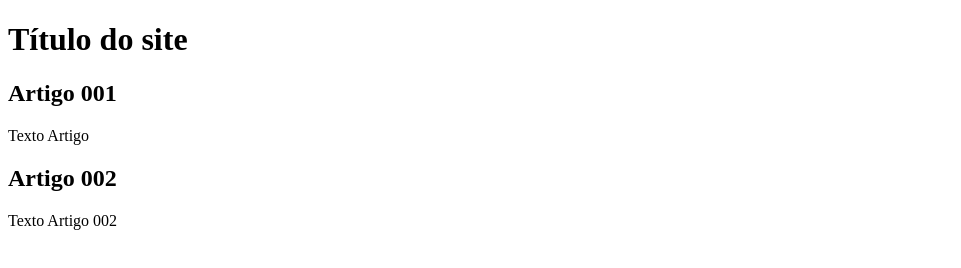
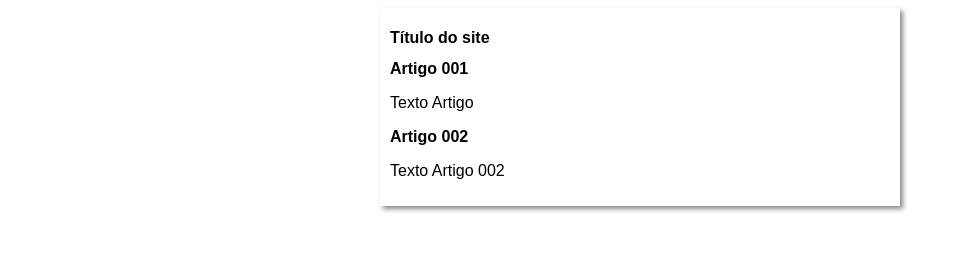
Before and after one commit to Victor-pant/projeto-site, a plain HTML site: page index.html in a window 1280 px wide. Shown: the whole page, without its empty margins (0-961 px from the left). Drawn offline with Linux system fonts and the light colour scheme.

Commit message:
iniciei o design

```diff
--- /dev/null
+++ b/estilos/style.css
@@ -0,0 +1,17 @@
+* {
+    font-family: Arial, Helvetica, sans-serif;
+    font-size: 16px;
+}
+
+body {
+    background-color: rgb(rgb(204, 157, 248));
+
+}
+
+main {
+    background-color: white;
+    width: 500px;
+    margin: auto;
+    padding: 10px;
+    box-shadow: 3px 3px 5px rgba(0, 0, 0, 0.473) ;
+}
--- a/index.html
+++ b/index.html
@@ -4,6 +4,7 @@
     <meta charset="UTF-8">
     <meta name="viewport" content="width=device-width, initial-scale=1.0">
     <title>Titulo do site</title>
+    <link rel="stylesheet" href="estilos/style.css">
 </head>
 <body>
     <main>
```
